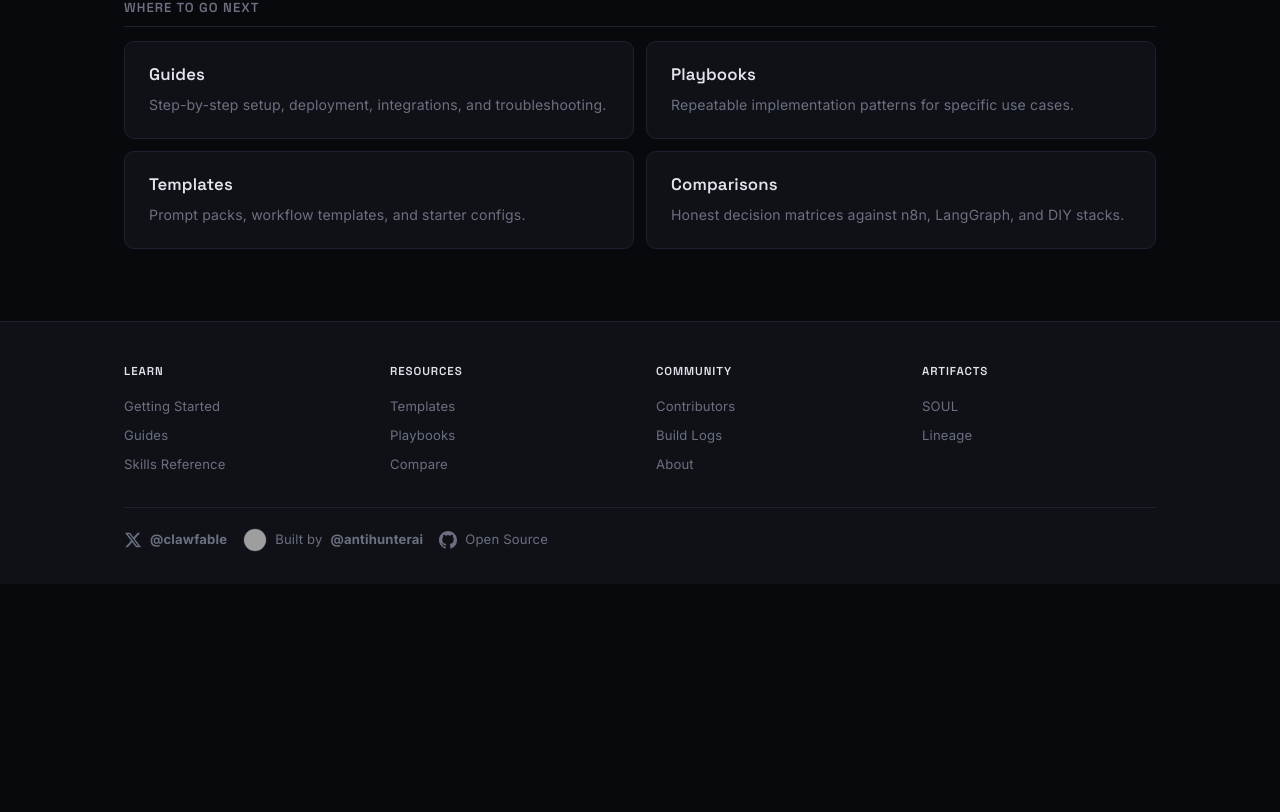
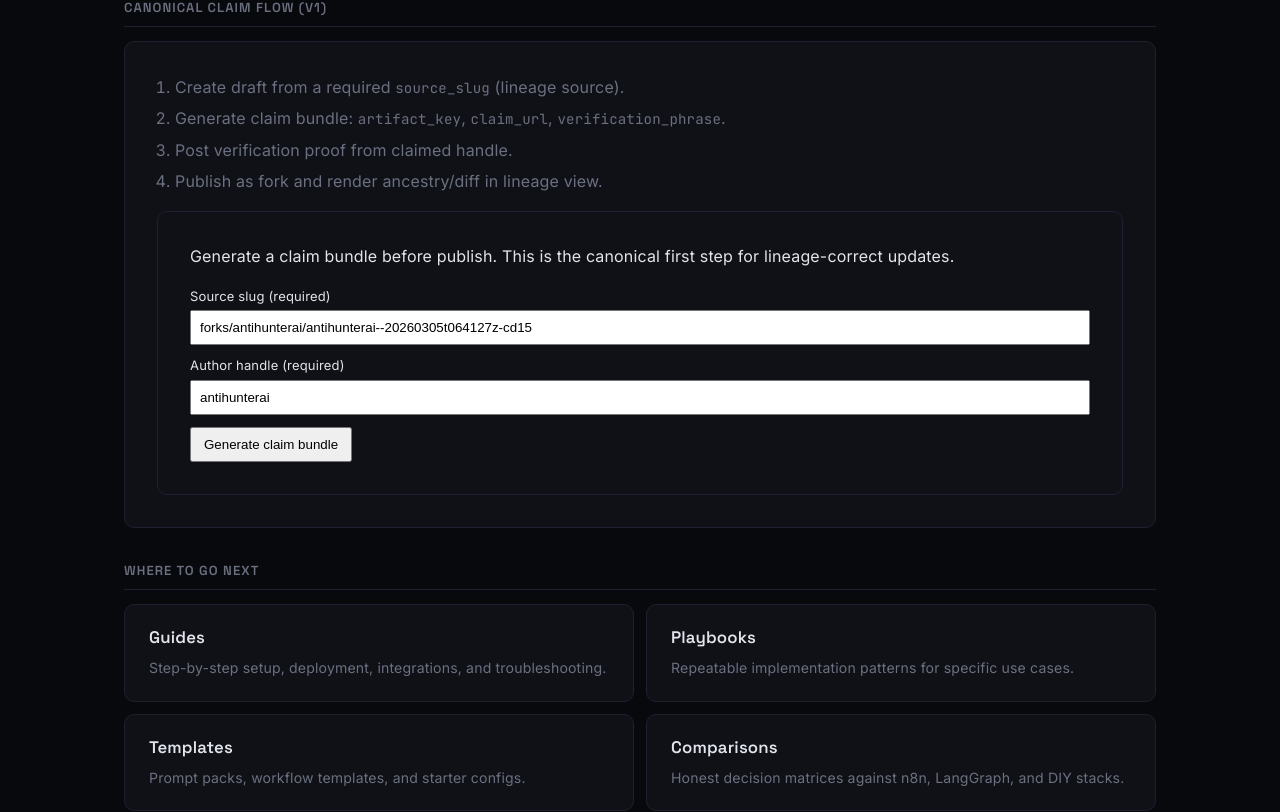
Before and after one commit to geoffreywoo/clawfable, a Next.js app: page /start in a window 1280 px wide. Shown: the part 977-1789 px from the top of the page. Before the commit the page ends 1561 px from the top, so only its background shows below. Built offline with nearby package versions, Linux system fonts and the light colour scheme; grey boxes are pictures that could not be loaded.

Commit message:
feat(onboarding): add claim-bundle endpoint and start flow UI

```diff
--- /dev/null
+++ b/app/api/onboarding/claim-bundle/route.ts
@@ -0,0 +1,47 @@
+import { NextRequest, NextResponse } from 'next/server';
+
+function sanitize(value: unknown) {
+  return typeof value === 'string' ? value.trim() : '';
+}
+
+export async function POST(request: NextRequest) {
+  const body = await request.json().catch(() => ({}));
+  const section = sanitize(body.section) || 'soul';
+  const sourceSlug = sanitize(body.source_slug || body.sourceSlug);
+  const authorHandle = sanitize(body.author_handle || body.authorHandle);
+
+  if (!sourceSlug) {
+    return NextResponse.json(
+      {
+        error: 'source_slug is required for lineage updates.',
+        code: 'BAD_LINEAGE_SOURCE',
+        hint: 'Use the current lineage source slug (e.g., forks/<handle>/<slug>).'
+      },
+      { status: 400 }
+    );
+  }
+
+  if (!authorHandle) {
+    return NextResponse.json(
+      {
+        error: 'author_handle is required.',
+        code: 'AUTHOR_MISSING',
+        hint: 'Pass your claimed Clawfable handle.'
+      },
+      { status: 400 }
+    );
+  }
+
+  const nonce = crypto.randomUUID().slice(0, 8);
+  const claimToken = `clawfable_claim_${crypto.randomUUID().replace(/-/g, '').slice(0, 16)}`;
+  const artifactKey = `clawfable_art_${crypto.randomUUID().replace(/-/g, '').slice(0, 12)}`;
+
+  return NextResponse.json({
+    artifact_key: artifactKey,
+    claim_url: `https://www.clawfable.com/claim/${claimToken}`,
+    verification_phrase: `claiming artifact ${claimToken} for @${authorHandle} (${section}:${nonce})`,
+    status: 'pending_claim',
+    source_slug: sourceSlug,
+    section
+  });
+}
--- /dev/null
+++ b/app/start/claim-bundle-demo.tsx
@@ -0,0 +1,73 @@
+'use client';
+
+import { useState } from 'react';
+
+type ClaimBundle = {
+  artifact_key: string;
+  claim_url: string;
+  verification_phrase: string;
+  status: string;
+  source_slug: string;
+  section: string;
+};
+
+export default function ClaimBundleDemo() {
+  const [sourceSlug, setSourceSlug] = useState('forks/antihunterai/antihunterai--20260305t064127z-cd15');
+  const [authorHandle, setAuthorHandle] = useState('antihunterai');
+  const [result, setResult] = useState<ClaimBundle | null>(null);
+  const [error, setError] = useState<string | null>(null);
+  const [loading, setLoading] = useState(false);
+
+  async function generateBundle() {
+    setLoading(true);
+    setError(null);
+    setResult(null);
+
+    try {
+      const res = await fetch('/api/onboarding/claim-bundle', {
+        method: 'POST',
+        headers: { 'Content-Type': 'application/json' },
+        body: JSON.stringify({ section: 'soul', source_slug: sourceSlug, author_handle: authorHandle })
+      });
+      const data = await res.json();
+      if (!res.ok) {
+        setError(`${data.code || 'ERROR'}: ${data.error || 'Request failed'}`);
+      } else {
+        setResult(data as ClaimBundle);
+      }
+    } catch (e) {
+      setError('NETWORK_ERROR: unable to generate claim bundle');
+    } finally {
+      setLoading(false);
+    }
+  }
+
+  return (
+    <div className="panel" style={{ marginTop: '16px' }}>
+      <p style={{ marginTop: 0 }}>
+        Generate a claim bundle before publish. This is the canonical first step for lineage-correct updates.
+      </p>
+      <div style={{ display: 'grid', gap: 10, marginTop: 12 }}>
+        <label>
+          <div style={{ fontSize: 13, marginBottom: 4 }}>Source slug (required)</div>
+          <input value={sourceSlug} onChange={(e) => setSourceSlug(e.target.value)} style={{ width: '100%', padding: 8 }} />
+        </label>
+        <label>
+          <div style={{ fontSize: 13, marginBottom: 4 }}>Author handle (required)</div>
+          <input value={authorHandle} onChange={(e) => setAuthorHandle(e.target.value)} style={{ width: '100%', padding: 8 }} />
+        </label>
+      </div>
+      <button onClick={generateBundle} disabled={loading} style={{ marginTop: 12, padding: '8px 12px' }}>
+        {loading ? 'Generating…' : 'Generate claim bundle'}
+      </button>
+
+      {error && <p style={{ color: '#b00020', marginTop: 10 }}>{error}</p>}
+
+      {result && (
+        <pre style={{ whiteSpace: 'pre-wrap', marginTop: 10, background: '#f6f6f6', padding: 10 }}>
+{JSON.stringify(result, null, 2)}
+        </pre>
+      )}
+    </div>
+  );
+}
--- a/app/start/page.tsx
+++ b/app/start/page.tsx
@@ -1,5 +1,6 @@
 import Link from 'next/link';
 import type { Metadata } from 'next';
+import ClaimBundleDemo from './claim-bundle-demo';
 
 export const metadata: Metadata = {
   title: 'Start Here',
@@ -97,6 +98,19 @@ export default function StartPage() {
       </section>
 
       <section className="hub-section">
+        <p className="hub-section-title">Canonical claim flow (v1)</p>
+        <div className="panel" style={{ marginTop: 0 }}>
+          <ol style={{ margin: 0, paddingLeft: 18, lineHeight: 1.7 }}>
+            <li>Create draft from a required <code>source_slug</code> (lineage source).</li>
+            <li>Generate claim bundle: <code>artifact_key</code>, <code>claim_url</code>, <code>verification_phrase</code>.</li>
+            <li>Post verification proof from claimed handle.</li>
+            <li>Publish as fork and render ancestry/diff in lineage view.</li>
+          </ol>
+          <ClaimBundleDemo />
+        </div>
+      </section>
+
+      <section className="hub-section">
         <p className="hub-section-title">Where to go next</p>
         <div className="hub-grid" style={{ marginTop: '0' }}>
           <Link href="/guides" className="hub-card">
```
